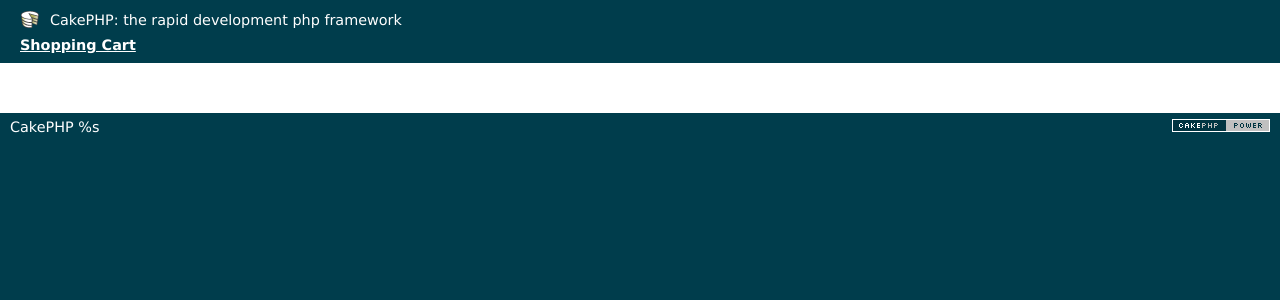
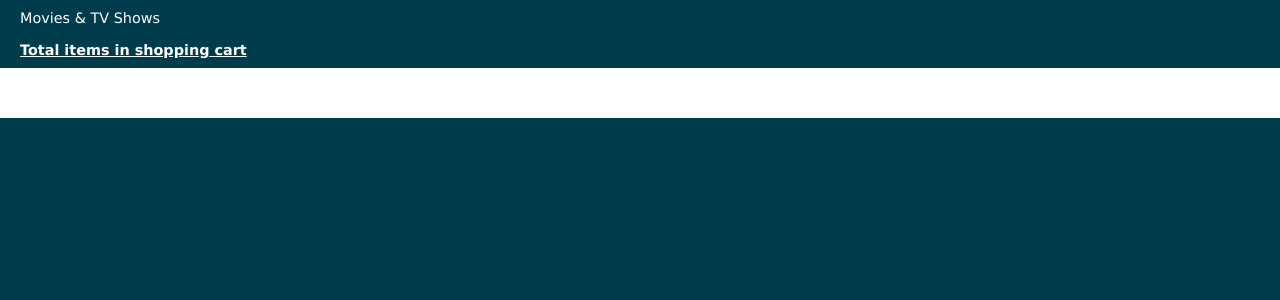
Before and after one commit to lindseylanier/cake_2_1, a CakePHP app: the page made by app/View/Layouts/default.ctp in a window 1280 px wide. Shown: the top 300 px of the page. Run offline with PHP 8.4 and a stand-in for CakePHP, Linux system fonts and the light colour scheme; the template is opened without the code that fills it, so the values that code supplies are empty; some libraries are stand-ins or nearby versions.

Commit message:
adding updates to layout

```diff
--- a/app/View/Layouts/default.ctp
+++ b/app/View/Layouts/default.ctp
@@ -22,8 +22,9 @@
 <head>
 	<?php echo $this->Html->charset(); ?>
 	<title>
-		<?php echo $cakeDescription ?>:
-		<?php echo $title_for_layout; ?>
+<!--		--><?php //echo $cakeDescription ?><!--:-->
+<!--		--><?php //echo $title_for_layout; ?>
+        Movies and TV Shows
 	</title>
 	<?php
 		echo $this->Html->meta('icon');
@@ -38,8 +39,11 @@
 <body>
 	<div id="container">
 		<div id="header">
-			<h1><?php echo $this->Html->link($cakeDescription, 'http://cakephp.org'); ?></h1>
-            <?php echo $this->Html->link('Shopping Cart'.$count.'</span>',
+<!--			<h1>--><?php //echo $this->Html->link($cakeDescription, 'http://cakephp.org'); ?><!--</h1>-->
+            Movies & TV Shows
+            <br>
+            <br>
+            <?php echo $this->Html->link('Total items in shopping cart ' .$count,
                 array('controller'=>'carts','action'=>'view'),array('escape'=>false));?>
         </div>
 		<div id="content">
@@ -49,17 +53,17 @@
 			<?php echo $this->fetch('content'); ?>
 		</div>
 		<div id="footer">
-			<?php echo $this->Html->link(
-					$this->Html->image('cake.power.gif', array('alt' => $cakeDescription, 'border' => '0')),
-					'http://www.cakephp.org/',
-					array('target' => '_blank', 'escape' => false, 'id' => 'cake-powered')
-				);
-			?>
-			<p>
-				<?php echo $cakeVersion; ?>
-			</p>
+<!--			--><?php //echo $this->Html->link(
+//					$this->Html->image('cake.power.gif', array('alt' => $cakeDescription, 'border' => '0')),
+//					'http://www.cakephp.org/',
+//					array('target' => '_blank', 'escape' => false, 'id' => 'cake-powered')
+//				);
+//			?>
+<!--			<p>-->
+<!--				--><?php //echo $cakeVersion; ?>
+<!--			</p>-->
 		</div>
 	</div>
-	<?php echo $this->element('sql_dump'); ?>
+<!--	--><?php //echo $this->element('sql_dump'); ?>
 </body>
 </html>
```
